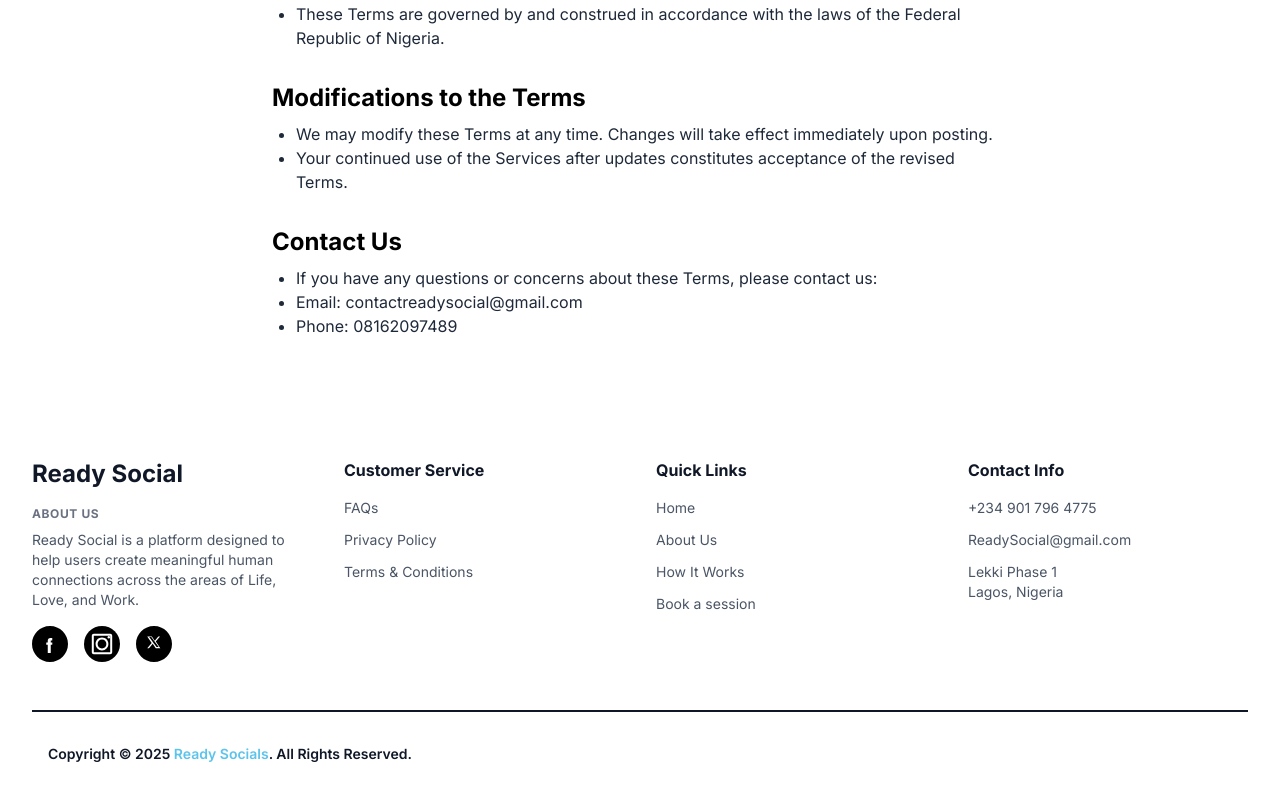
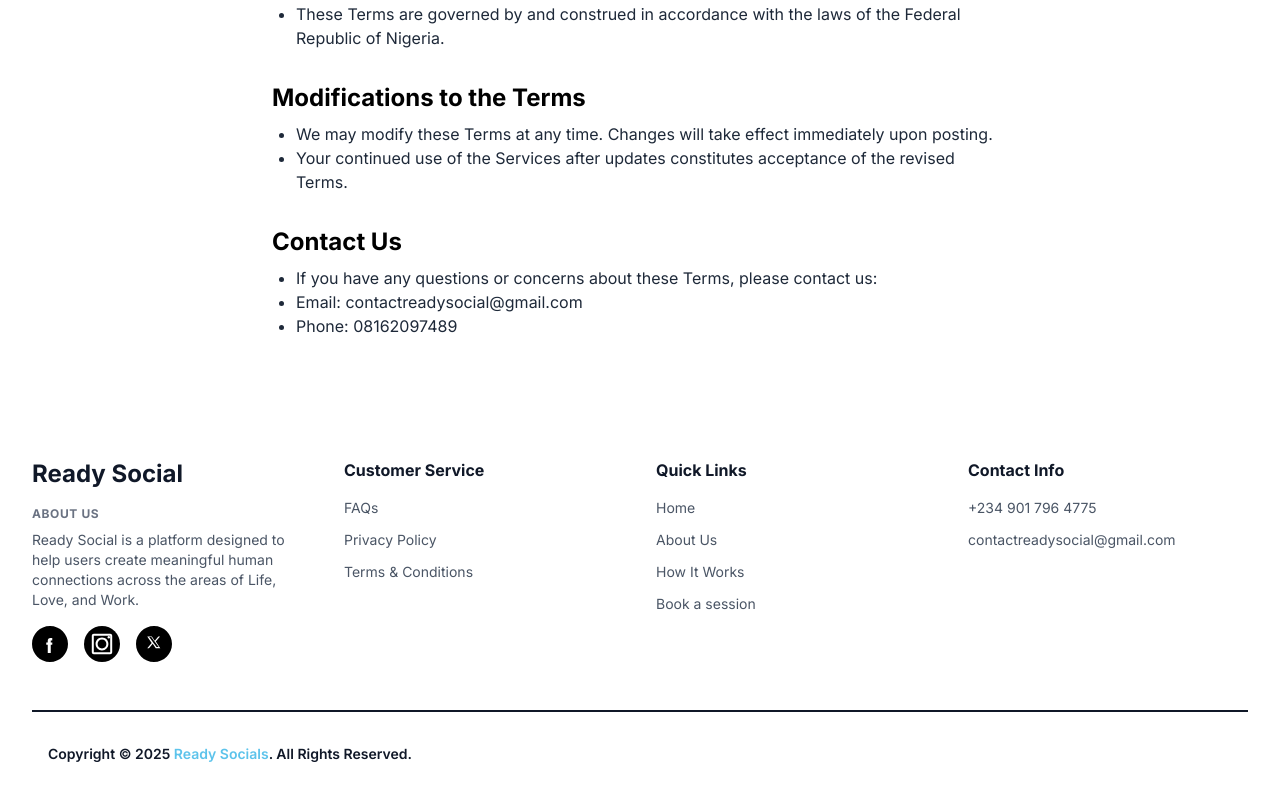
Before and after one commit to readysocial/readysoc, a Next.js app: page /terms in a window 1280 px wide. Shown: the part 2362-3162 px from the top of the page. Built offline with nearby package versions, Linux system fonts and the light colour scheme.

Commit message:
fix : changed the email to the real one

```diff
--- a/src/components/Footer.tsx
+++ b/src/components/Footer.tsx
@@ -118,8 +118,8 @@
             <h4 className="font-bold text-gray-900 mb-4">Contact Info</h4>
             <ul className="space-y-3 text-sm text-gray-600">
               <li>+234 901 796 4775</li>
-              <li>ReadySocial@gmail.com</li>
-              <li>Lekki Phase 1<br/>Lagos, Nigeria</li>
+              <li>contactreadysocial@gmail.com</li>
+
             </ul>
           </div>
         </div>
--- a/src/components/HeroLeft.tsx
+++ b/src/components/HeroLeft.tsx
@@ -6,7 +6,7 @@
         <span className="block whitespace-nowrap">Space. Just for You</span>
       </h1>
       <p className="text-[#4B5563] text-base md:text-xl leading-[1.6] max-w-[600px] text-center md:text-left">
-        Ready social provides a safe, secure space to share your thoughts anonymously with trained listeners. Whether you are celebrating a win, venting a frustration, someone i always here to listen.
+        Ready social provides a safe, secure space to share your thoughts anonymously with trained listeners. Whether you are celebrating a win, venting a frustration, someone is always here to listen.
       </p>
       <div className="flex flex-col md:flex-row gap-4 w-full md:w-auto">
         <a
```
